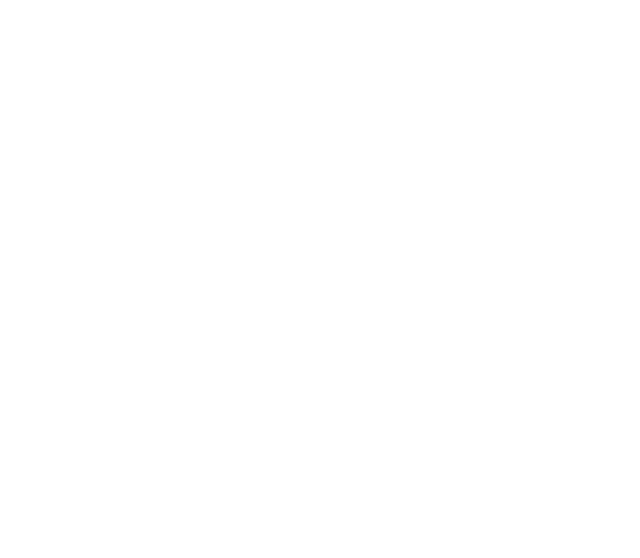
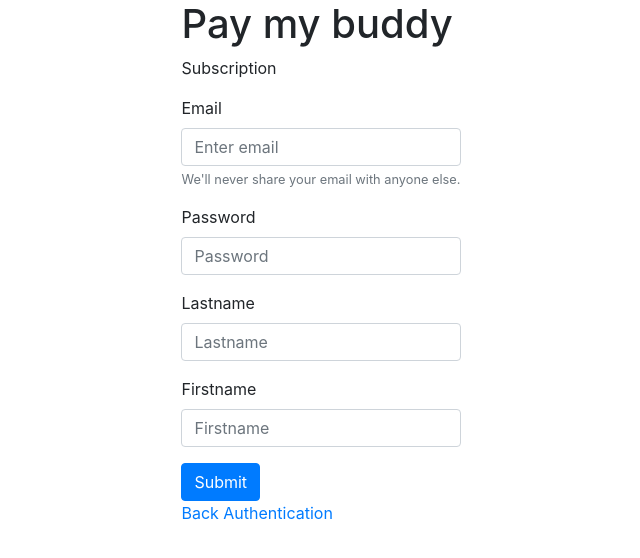
Before and after one commit to Myohres/PayMyBuddyApp, an Angular app in the folder paymybuddyclient/: page /subscription in a window 1280 px wide. Before the commit this address led to /. Shown: the top 558 px of the page, without its empty margins (319-959 px from the left). Built offline with nearby package versions, Linux system fonts and the light colour scheme.

Commit message:
subscription component

```diff
--- a/paymybuddyclient/src/app/app-rooting-module.ts
+++ b/paymybuddyclient/src/app/app-rooting-module.ts
@@ -1,10 +1,12 @@
 import {NgModule} from "@angular/core";
 import {RouterModule, Routes} from "@angular/router";
 import {AuthenticationComponent} from "./authentication/authentication.component";
+import {SubscriptionComponent} from "./subscription/subscription.component";
 
 const routes: Routes = [
   { path: '', component: AuthenticationComponent },
   { path: 'transfer', component: AuthenticationComponent },
+  { path: 'subscription', component: SubscriptionComponent},
 ];
 
 @NgModule({
--- a/paymybuddyclient/src/app/app.module.ts
+++ b/paymybuddyclient/src/app/app.module.ts
@@ -6,11 +6,13 @@
 import {FormsModule, ReactiveFormsModule} from "@angular/forms";
 import {AppRoutingModule} from "./app-rooting-module";
 import {HttpClientModule} from "@angular/common/http";
+import { SubscriptionComponent } from './subscription/subscription.component';
 
 @NgModule({
   declarations: [
     AppComponent,
-    AuthenticationComponent
+    AuthenticationComponent,
+    SubscriptionComponent
   ],
   imports: [
     BrowserModule,
--- /dev/null
+++ b/paymybuddyclient/src/app/subscription/subscription.component.html
@@ -0,0 +1,29 @@
+<div class="d-flex justify-content-center">
+  <div>
+    <p class="h1">Pay my buddy</p>
+    <p>Subscription</p>
+    <form>
+      <div class="form-group">
+        <label for="exampleInputEmail1">Email</label>
+        <input [formControl]="email" type="email" class="form-control" id="exampleInputEmail1" aria-describedby="emailHelp" placeholder="Enter email">
+        <small id="emailHelp" class="form-text text-muted">We'll never share your email with anyone else.</small>
+      </div>
+      <div class="form-group">
+        <label for="exampleInputPassword1">Password</label>
+        <input [formControl]="password" type="text" class="form-control" id="exampleInputPassword1" placeholder="Password">
+      </div>
+      <div class="form-group">
+        <label for="exampleInputPassword1">Lastname</label>
+        <input [formControl]="lastname" type="text" class="form-control" id="LastName" placeholder="Lastname">
+      </div>
+      <div class="form-group">
+        <label for="exampleInputPassword1">Firstname</label>
+        <input [formControl]="firstname" type="text" class="form-control" id="FirstName" placeholder="Firstname">
+      </div>
+
+      <button type="button" (click)="subscription()" class="btn btn-primary">Submit</button>
+      <div><a [routerLink]="['/authentication']">Back Authentication</a></div>
+      <p>{{message}}</p>
+    </form>
+  </div>
+</div>
--- /dev/null
+++ b/paymybuddyclient/src/app/subscription/subscription.component.ts
@@ -0,0 +1,85 @@
+import { Component, OnInit } from '@angular/core';
+import {User} from "../model/user";
+import {FormControl} from "@angular/forms";
+import {UserService} from "../service/user.service";
+
+
+@Component({
+  selector: 'app-subscription',
+  templateUrl: './subscription.component.html',
+  styleUrls: ['./subscription.component.css']
+})
+export class SubscriptionComponent implements OnInit {
+
+  constructor(private userService: UserService) { }
+
+  firstname: FormControl = new FormControl();
+  lastname: FormControl = new FormControl();
+  email: FormControl = new FormControl();
+  password: FormControl = new FormControl();
+  message: string = '';
+
+  userTmp: User = {
+    id:0,
+    email: "",
+    password: "",
+    lastName: "",
+    firstName: "",
+    amount: 0,
+    contactList: [],
+    bankList: [],
+  };
+
+  ngOnInit(): void {
+
+  }
+
+  public loginNotNull(): boolean{
+    if (this.email.value != null && this.password.value != null) {
+      return true;
+    } else {
+      this.message = "fields cant be null";
+      return false;
+    }
+  }
+
+  public subscription() {
+    this.message = "";
+    console.log("login not null : " +this.loginNotNull())
+    if (this.loginNotNull()){
+      this.userTmp.email = this.email.value;
+      this.userTmp.password = this.password.value;
+      this.userTmp.lastName = this.lastname.value;
+      this.userTmp.firstName = this.firstname.value;
+      console.log(this.userTmp.email);
+      console.log(this.userTmp.password)
+      this.register(this.email.value, this.userTmp);
+      this.message = this.userService.getRegisterState();
+    }
+    this.email.reset();
+    this.password.reset();
+    this.lastname.reset();
+    this.firstname.reset();
+  }
+
+  public register(email: string, user: User){
+    this.message = "";
+    this.userService.loginTaken(email).subscribe({
+      next: value => {
+        console.log("login taken : " +value);
+        if (!value){
+          console.log("adding user ");
+          this.userService.addUser(user).subscribe({
+            complete:() => {
+              console.log("user added")
+              this.message = "user added";
+            }
+          });
+        } else {
+          this.message= "email not free";
+        }},
+      error: err => console.error("error" +err),
+      complete:() => console.log("fin de registration")
+    });
+  }
+}
```
Also changed, not shown: paymybuddyclient/src/app/subscription/subscription.component.css (added), 1 other file (tests, documents, lock files or other folders).
